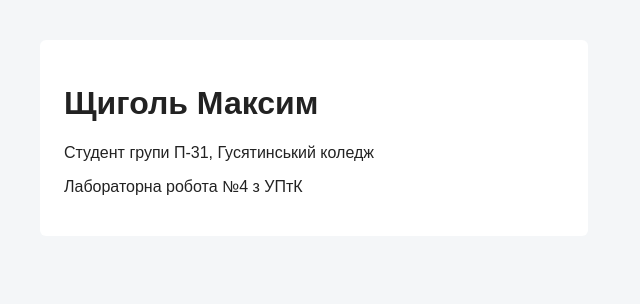
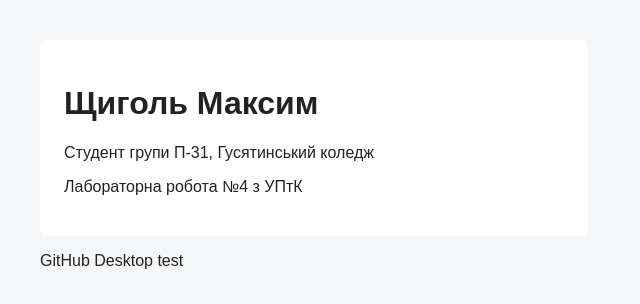
Before and after one commit to maxsimka22/lr4, a plain HTML site: page index.html in a window 1280 px wide. Shown: the whole page, without its empty margins (0-640 px from the left). Drawn offline with Linux system fonts and the light colour scheme.

Commit message:
Add desktop note

```diff
--- a/index.html
+++ b/index.html
@@ -13,3 +13,4 @@
     </main>
 </body>
 </html>
+<p>GitHub Desktop test</p>
```
